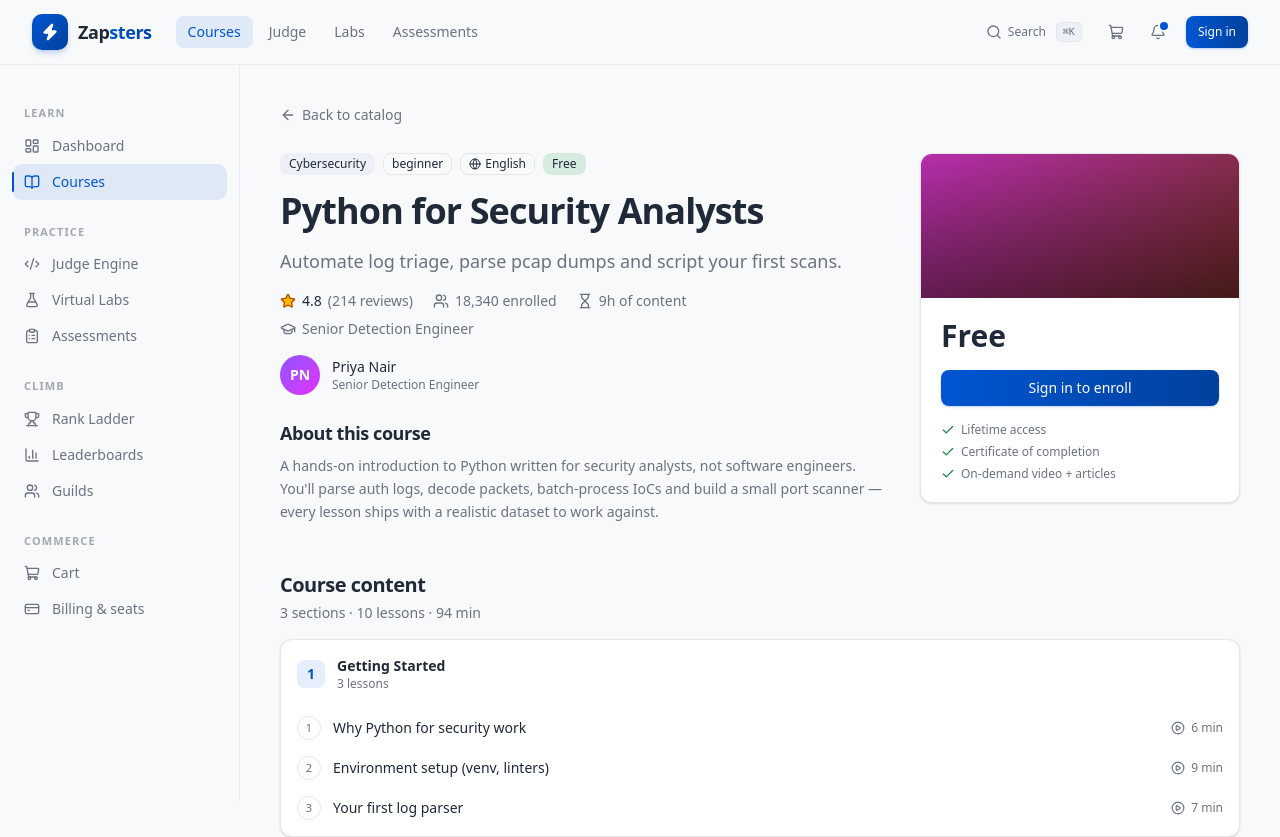
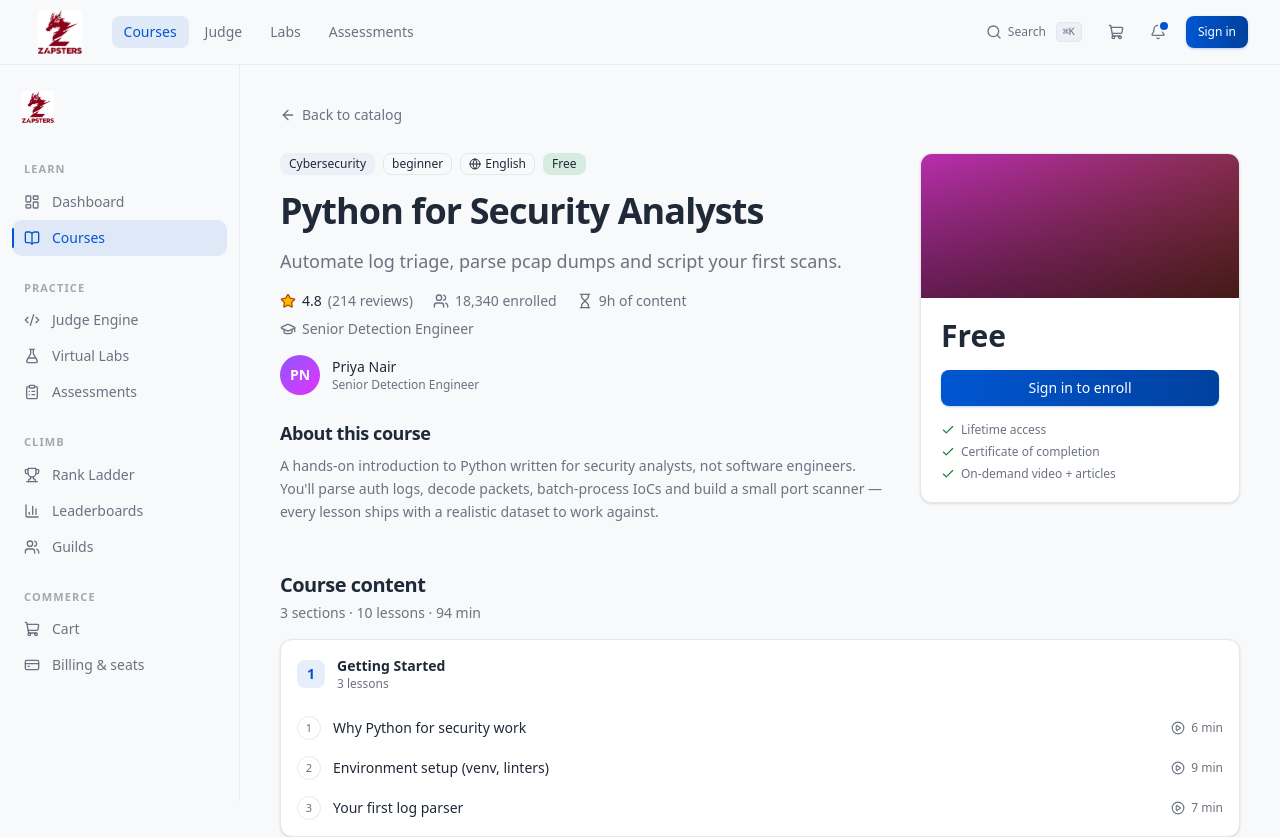
Before and after one commit to thillairaghu2005/academy-zap, a Next.js app: page /courses/a1b2c3d4-e5f6-4a7b-8c9d-0e1f2a3b4c5d in a window 1280 px wide. Shown: the top 837 px of the page. Built offline with nearby package versions, Linux system fonts and the light colour scheme; no server answers.

Commit message:
feat: integrate Zapsters logo component

```diff
--- a/components/auth/login-form.tsx
+++ b/components/auth/login-form.tsx
@@ -25,7 +25,7 @@ import {
   FormMessage,
 } from "@/components/ui/form";
 import { Input } from "@/components/ui/input";
-import { Logo } from "@/components/layout/logo";
+import { Logo } from "@/src/components/Logo/Logo";
 import { useSession } from "@/components/providers/session-provider";
 import { DEMO_MODE } from "@/lib/config";
 
@@ -93,7 +93,7 @@ export function LoginForm({ next }: { next?: string }) {
   return (
     <Card className="w-full max-w-md border-border/80 bg-card/80 backdrop-blur-xl">
       <CardHeader className="items-center gap-2 pb-6 pt-8 text-center">
-        <Logo />
+        <Logo size="lg" linkTo={null} />
         <CardTitle className="mt-2 text-xl">Welcome back</CardTitle>
         <CardDescription>
           Sign in to continue climbing the ladder.
--- a/components/auth/register-form.tsx
+++ b/components/auth/register-form.tsx
@@ -25,7 +25,7 @@ import {
   FormMessage,
 } from "@/components/ui/form";
 import { Input } from "@/components/ui/input";
-import { Logo } from "@/components/layout/logo";
+import { Logo } from "@/src/components/Logo/Logo";
 import { useSession } from "@/components/providers/session-provider";
 import { DEMO_MODE } from "@/lib/config";
 
@@ -77,7 +77,7 @@ export function RegisterForm() {
   return (
     <Card className="w-full max-w-md border-border/80 bg-card/80 backdrop-blur-xl">
       <CardHeader className="items-center gap-2 pb-6 pt-8 text-center">
-        <Logo />
+        <Logo size="lg" linkTo={null} />
         <CardTitle className="mt-2 text-xl">Join the climb</CardTitle>
         <CardDescription>
           One account across courses, judge, labs and ranks.
--- a/components/layout/logo.tsx
+++ b/components/layout/logo.tsx
@@ -1,37 +1,2 @@
-import Link from "next/link";
-import { Zap } from "lucide-react";
-
-import { cn } from "@/lib/utils";
-
-interface LogoProps {
-  href?: string;
-  className?: string;
-  /** Hide the wordmark (icon-only logo) */
-  iconOnly?: boolean;
-}
-
-export function Logo({ href = "/", className, iconOnly = false }: LogoProps) {
-  return (
-    <Link
-      href={href}
-      className={cn(
-        "group inline-flex shrink-0 items-center gap-2.5 outline-none focus-visible:ring-2 focus-visible:ring-ring focus-visible:ring-offset-2 focus-visible:ring-offset-background rounded-md",
-        className,
-      )}
-      aria-label="Zapsters home"
-    >
-      <span className="relative grid size-9 shrink-0 place-items-center overflow-hidden rounded-lg bg-gradient-to-br from-primary to-primary-hover shadow-md shadow-primary/20 transition-transform duration-300 group-hover:rotate-6 group-hover:scale-105">
-        <Zap className="size-5 fill-white text-white" strokeWidth={0} />
-        <span className="absolute inset-0 bg-white/20 opacity-0 transition-opacity duration-300 group-hover:opacity-100" />
-      </span>
-      {!iconOnly && (
-        <span className="font-display text-lg font-bold tracking-tight text-foreground">
-          Zap
-          <span className="bg-gradient-to-r from-primary to-primary-hover bg-clip-text text-transparent">
-            sters
-          </span>
-        </span>
-      )}
-    </Link>
-  );
-}
+export { Logo } from "@/src/components/Logo/Logo";
+export type { LogoProps } from "@/src/components/Logo/Logo";
--- a/components/layout/side-nav.tsx
+++ b/components/layout/side-nav.tsx
@@ -9,7 +9,7 @@ import { Menu } from "lucide-react";
 import { cn, getInitials } from "@/lib/utils";
 import { sideNavGroups } from "@/lib/navigation";
 import { useSession } from "@/components/providers/session-provider";
-import { Logo } from "@/components/layout/logo";
+import { Logo } from "@/src/components/Logo/Logo";
 import { Avatar, AvatarFallback } from "@/components/ui/avatar";
 import { Button } from "@/components/ui/button";
 import {
@@ -90,6 +90,9 @@ export function NavLinks({ onNavigate }: { onNavigate?: () => void }) {
 export function SideNav() {
   return (
     <aside className="sticky top-16 hidden h-[calc(100dvh-4rem)] w-60 shrink-0 flex-col overflow-y-auto border-r border-border/70 px-3 py-5 lg:flex">
+      <div className="px-1 pb-3">
+        <Logo size="sm" />
+      </div>
       <NavLinks />
     </aside>
   );
--- a/components/layout/top-nav.tsx
+++ b/components/layout/top-nav.tsx
@@ -4,7 +4,7 @@ import Link from "next/link";
 import { usePathname } from "next/navigation";
 import { Bell, Search } from "lucide-react";
 
-import { Logo } from "@/components/layout/logo";
+import { Logo } from "@/src/components/Logo/Logo";
 import { MobileNav } from "@/components/layout/side-nav";
 import { UserMenu } from "@/components/layout/user-menu";
 import { CartBadge } from "@/components/commerce/cart-badge";
@@ -28,7 +28,11 @@ export function TopNav() {
       <div className="flex h-16 items-center gap-2 px-4 sm:px-6 lg:px-8">
         <MobileNav />
 
-        <Logo />
+        <Logo
+          size="sm"
+          eager
+          className="p-1.5 [&>img]:h-8 sm:[&>img]:h-9 lg:[&>img]:h-11"
+        />
 
         {/* Primary learning surfaces (desktop) */}
         <nav className="ml-4 hidden items-center gap-1 lg:flex" aria-label="Primary">
--- /dev/null
+++ b/src/components/Logo/Logo.tsx
@@ -0,0 +1,64 @@
+import Link from "next/link";
+
+import logoSource from "@/src/assets/images/zapsters-logo.png";
+import { cn } from "@/lib/utils";
+
+export type LogoProps = {
+  variant?: "default" | "light" | "dark" | "icon-only";
+  size?: "sm" | "md" | "lg" | number;
+  linkTo?: string | null;
+  className?: string;
+  eager?: boolean;
+};
+
+const sizeClasses = {
+  sm: "h-8 w-auto",
+  md: "h-10 w-auto",
+  lg: "h-12 w-auto",
+} as const;
+
+/** Branded logo primitive. The PNG is currently the only supplied variant. */
+export function Logo({
+  variant = "default",
+  size = "md",
+  linkTo = "/",
+  className,
+  eager = false,
+}: LogoProps) {
+  const imageClassName =
+    typeof size === "number" ? "w-auto" : sizeClasses[size];
+  const imageStyle = typeof size === "number" ? { height: size } : undefined;
+
+  const image = (
+    /* The product requirement explicitly calls for a native img element. */
+    /* eslint-disable-next-line @next/next/no-img-element */
+    <img
+      src={logoSource.src}
+      width={logoSource.width}
+      height={logoSource.height}
+      alt="Zapsters Logo"
+      loading={eager ? "eager" : "lazy"}
+      decoding="async"
+      data-variant={variant}
+      className={cn("block object-contain", imageClassName)}
+      style={imageStyle}
+    />
+  );
+
+  if (linkTo === null) {
+    return <span className={cn("inline-flex shrink-0", className)}>{image}</span>;
+  }
+
+  return (
+    <Link
+      href={linkTo}
+      aria-label="Zapsters - Home"
+      className={cn(
+        "inline-flex shrink-0 items-center justify-center rounded-md p-1.5 outline-none focus-visible:ring-2 focus-visible:ring-ring focus-visible:ring-offset-2 focus-visible:ring-offset-background",
+        className,
+      )}
+    >
+      {image}
+    </Link>
+  );
+}
```
